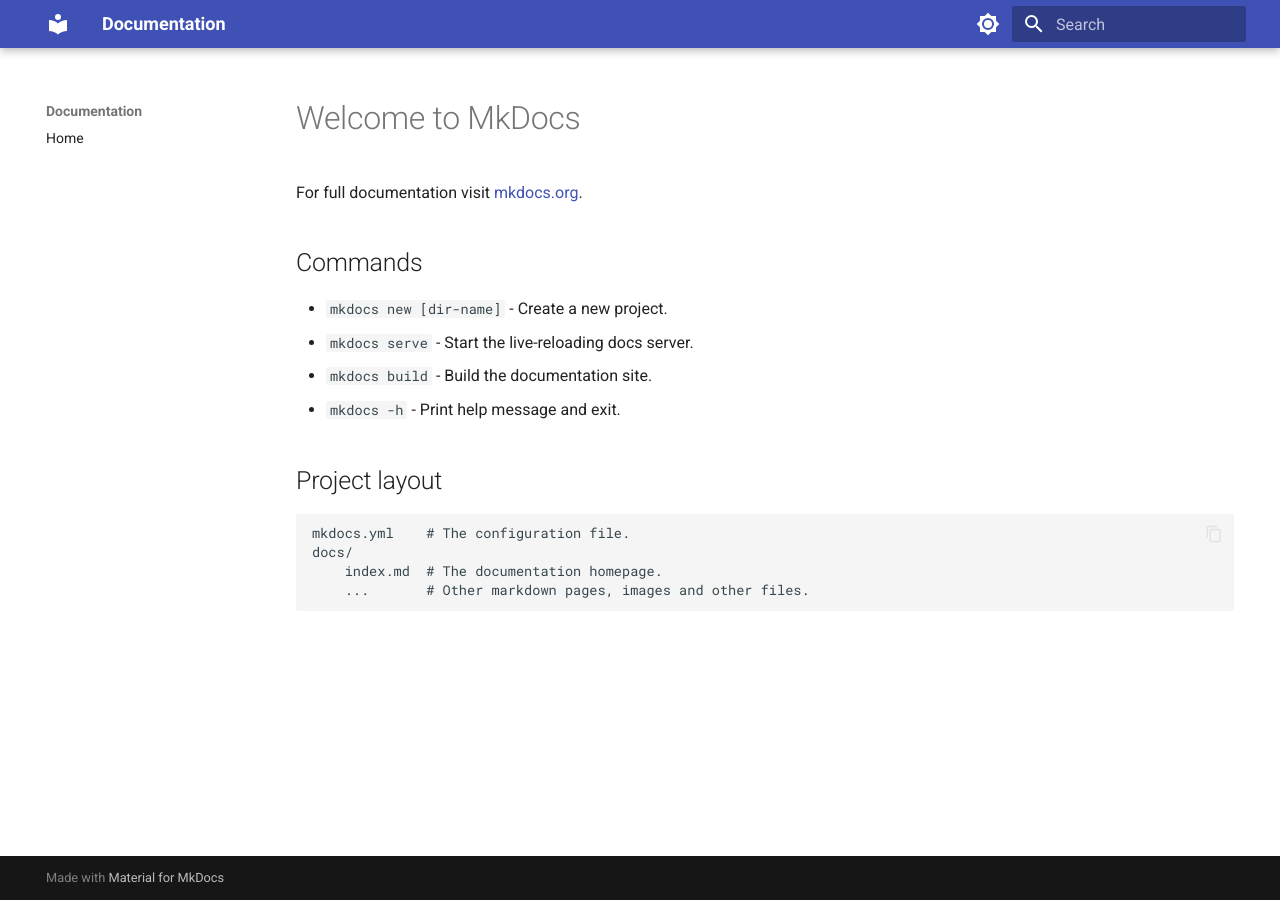
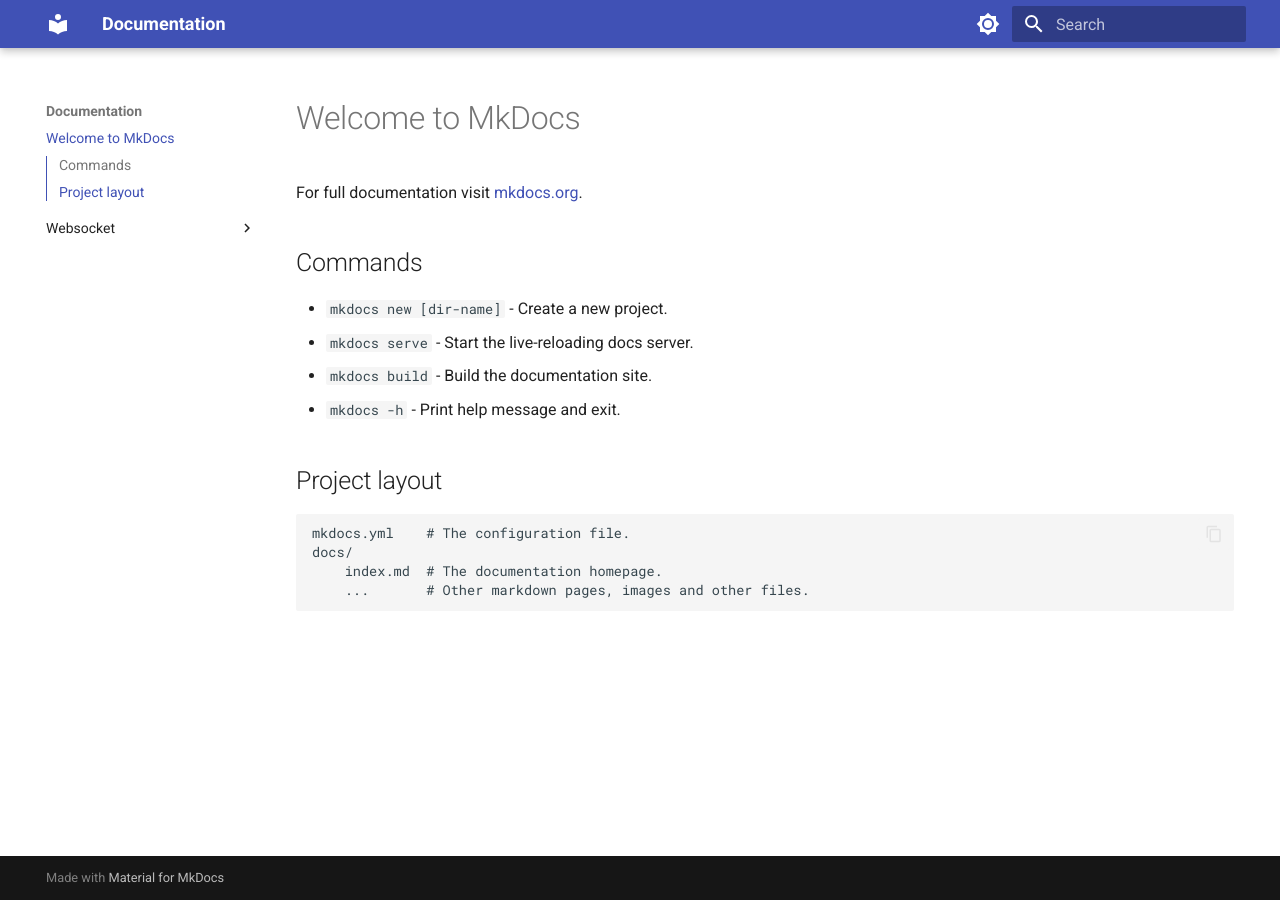
Before and after one commit to minhnguyen1908/afe-fo-api, an MkDocs documentation site: the page built from docs/index.md, in a window 1280 px wide. Built offline with MkDocs 1.6.1 and Material for MkDocs 9.7.7, drawn with Linux system fonts in a browser that asks for light colours; some of the changed lines change nothing that is shown.

Commit message:
Removed the nav: in mkdocs.yml file.

```diff
--- a/mkdocs.yml
+++ b/mkdocs.yml
@@ -2,8 +2,6 @@
 site_name: Documentation
 site_url: https://minhnguyen1908.github.io/afe-fo-api
 
-nav:
-  - "Home": "docs/websocket/Login_UserManagement/1_login_request.md"
 theme:
   name: material
   palette:
```
